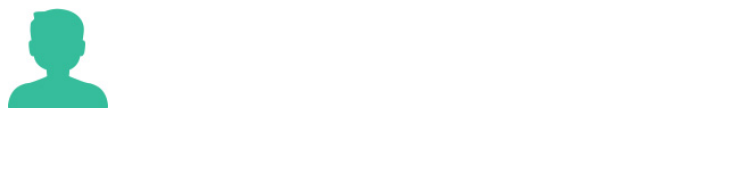
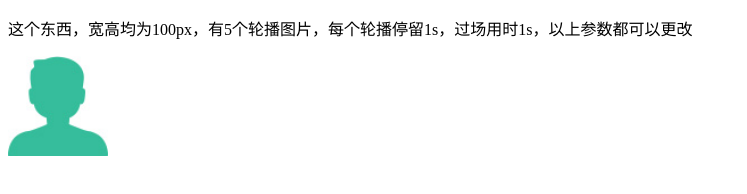
Before and after one commit to 3riccc/css3-banner, a plain HTML site: page index.html in a window 1280 px wide. Shown: the whole page, without its empty margins (0-747 px from the left). Drawn offline with Linux system fonts and the light colour scheme.

Commit message:
写个文档

```diff
--- a/index.html
+++ b/index.html
@@ -6,6 +6,7 @@
 	<link rel="stylesheet" href="css/style.css">
 </head>
 <body>
+	<p>这个东西，宽高均为100px，有5个轮播图片，每个轮播停留1s，过场用时1s，以上参数都可以更改</p>
 	<div class="parent">
 		<ul>
 			<li id="one"></li>
```
Also changed, not shown: 1 other file.
